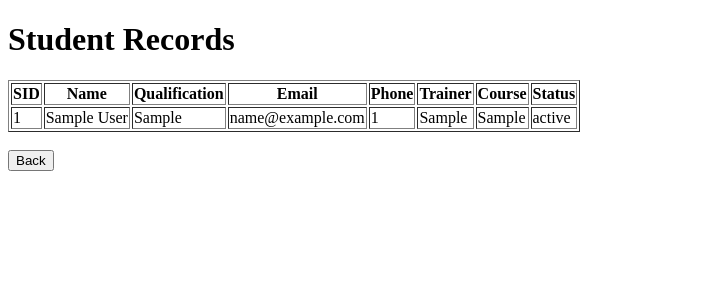
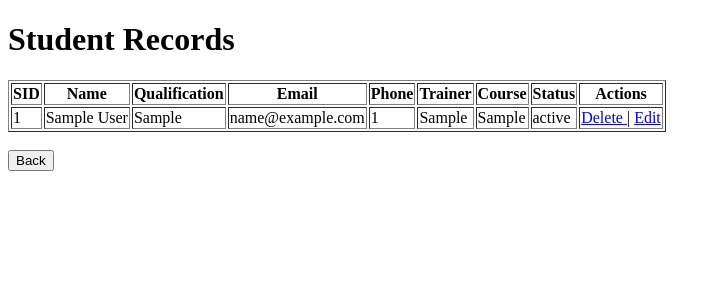
Before and after one commit to john75-collab/django12, a Django app: page /viewstudents/ in a window 1280 px wide. Shown: the top 300 px of the page, without its empty margins (0-721 px from the left). Run offline with Django 5.2, Linux system fonts and the light colour scheme; tables that the repository leaves empty hold one stand-in row (values such as "Sample post").

Commit message:
Added update and delete functionality to student CRUD application

```diff
--- a/application/urls.py
+++ b/application/urls.py
@@ -1,7 +1,9 @@
-from .views import home, view_students
+from .views import home, view_students, delete_student, edit_student
 from django.urls import path
 
 urlpatterns = [
     path('',home),
     path('viewstudents/', view_students),
+    path('delete/<int:id>/', delete_student),
+    path('edit/<int:id>/', edit_student),
 ]
--- a/application/views.py
+++ b/application/views.py
@@ -1,4 +1,4 @@
-from django.shortcuts import render
+from django.shortcuts import render, redirect
 from .forms import studentForm
 from .models import student
 
@@ -35,3 +35,34 @@ def view_students(request):
         'students.html',
         {'students': students}
     )
+def delete_student(request, id):
+
+    data = student.objects.get(id=id)
+
+    data.delete()
+
+    return redirect('/viewstudents/')
+def edit_student(request, id):
+
+    data = student.objects.get(id=id)
+
+    if request.method == "POST":
+
+        data.sid = request.POST['sid']
+        data.name = request.POST['name']
+        data.qualification = request.POST['qualification']
+        data.email = request.POST['email']
+        data.phno = request.POST['phno']
+        data.trainer = request.POST['trainer']
+        data.course = request.POST['course']
+        data.status = request.POST['status']
+
+        data.save()
+
+        return redirect('/viewstudents/')
+
+    return render(
+        request,
+        'edit.html',
+        {'student': data}
+    )
--- a/frontend/Templates/students.html
+++ b/frontend/Templates/students.html
@@ -18,6 +18,7 @@
     <th>Trainer</th>
     <th>Course</th>
     <th>Status</th>
+    <th>Actions</th>
 </tr>
 
 {% for s in students %}
@@ -31,12 +32,20 @@
     <td>{{ s.trainer }}</td>
     <td>{{ s.course }}</td>
     <td>{{ s.status }}</td>
+
+    <td>
+        <a href="/delete/{{ s.id }}/"
+   onclick="return confirm('Are you sure you want to delete this student?')">
+   Delete
+</a>
+        |
+        <a href="/edit/{{ s.id }}/">Edit</a>
+    </td>
+
 </tr>
 
 {% endfor %}
-
 </table>
-
 <br>
 
 <a href="/">
```
Also changed, not shown: frontend/Templates/edit.html (added, +45 -0 lines).
